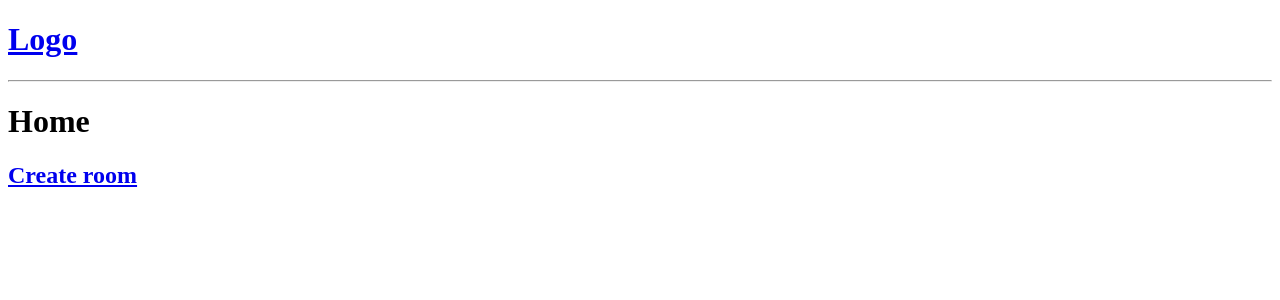
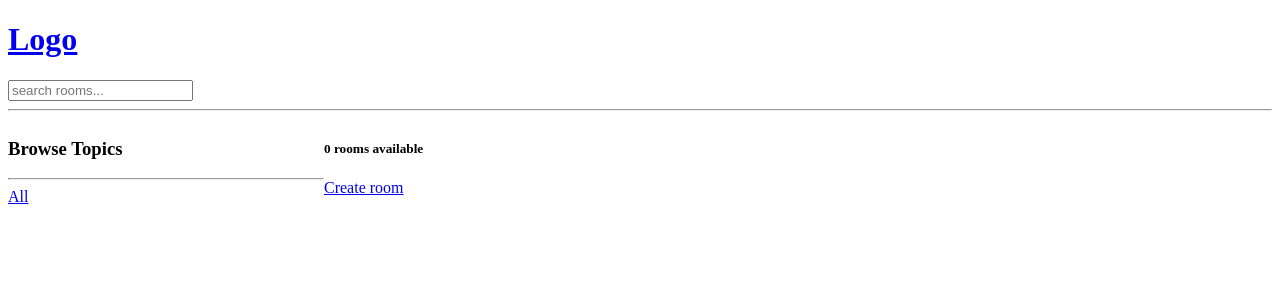
Before and after one commit to dev-langesh/django, a Django app: page / in a window 1280 px wide. Shown: the top 300 px of the page. Run offline with Django 4.2, Linux system fonts and the light colour scheme; data that the repository does not hold is empty.

Commit message:
search topic

```diff
--- a/base/templates/base/home.html
+++ b/base/templates/base/home.html
@@ -1,22 +1,53 @@
 {% extends 'main.html' %} {% block content %}
-<h1>Home</h1>
 
-<h2>
+<style>
+  .home-container {
+    display: grid;
+    grid-template-columns: 1fr 3fr;
+  }
+</style>
+
+<div class="home-container">
+  <div>
+    <h3>Browse Topics</h3>
+    <hr />
+
+    <div>
+      <a href="{% url 'home' %}">All</a>
+    </div>
+
+    {% for topic in topics %}
+
+    <div>
+      <a href="{% url 'home' %}?q={{topic.name}}">{{topic.name}}</a>
+    </div>
+
+    {% endfor %}
+  </div>
+
+  <div>
+    <div>
+      <h5>{{room_count}} rooms available</h5>
       <a href="/create-room">Create room</a>
-</h2>
-
       {% for room in rooms %}
 
+      <div>
         <a href="{% url 'update-room' room.id %}">Edit</a>
         <a href="{% url 'delete-room' room.id %}">Delete</a>
+        <span>@{{room.host.username}}</span>
 
         <div>
-  <span>@{{room.host.username}}</span>
           <a href="{% url 'room' room.id  %}">
             <h5>{{room.id}} -- {{room.name}}</h5>
           </a>
           <small>Topic : {{room.topic.name}}</small>
           <hr />
         </div>
+      </div>
 
-{% endfor %} {% endblock content %}
+      {% endfor %}
+    </div>
+  </div>
+</div>
+
+{% endblock content %}
--- a/base/views.py
+++ b/base/views.py
@@ -1,29 +1,19 @@
 from django.shortcuts import render, redirect
-
-from base.models import Room
+from base.models import Room, Topic
 from .forms import RoomForm
-
-# from django.http import HttpResponse
-# Create your views here.
-
-# rooms = [
-#     {
-#         'id' : 1,
-#         'name' : "Let's learn python"
-#     },
-#     {
-#         "id" : 2,
-#         'name' : "Django"
-#     },
-#     {
-#         "id" : 3,
-#         'name' : "Frontend developers"
-#     }
-# ]
+from django.db.models import Q
 
 def home(request):
-    rooms = Room.objects.all()
-    context = {"rooms" : rooms}
+    q = request.GET.get('q') if request.GET.get('q') != None else ''
+
+    rooms = Room.objects.filter(Q(topic__name__icontains = q) | Q(name__icontains = q ) | Q(description__icontains = q))
+
+    topics = Topic.objects.all()
+
+    room_count = rooms.count()
+
+    context = {"rooms" : rooms, "topics" : topics,"room_count" : room_count}
+
     return render(request,"base/home.html",context)
 
 def room(request,pk):
--- a/templates/navbar.html
+++ b/templates/navbar.html
@@ -2,4 +2,8 @@
   <a href="/"> Logo </a>
 </h1>
 
+<form action="" method="get">
+  <input type="text" name="q" placeholder="search rooms..." />
+</form>
+
 <hr />
```
Lines whose indentation alone changed are shown as unchanged.
